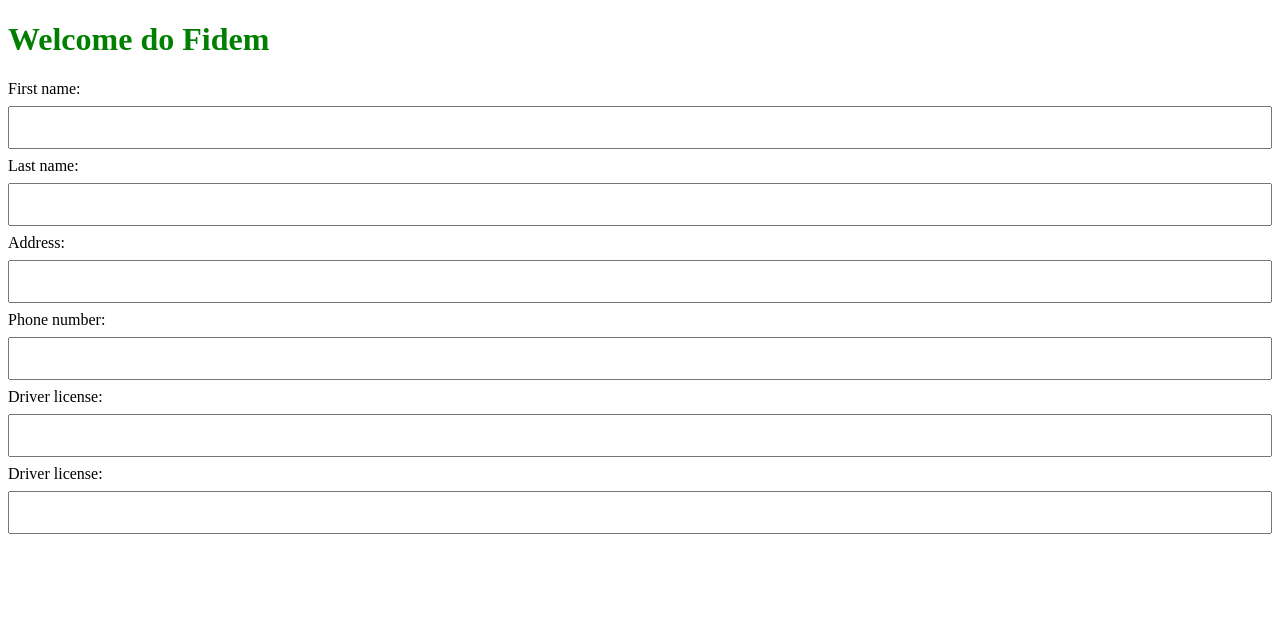
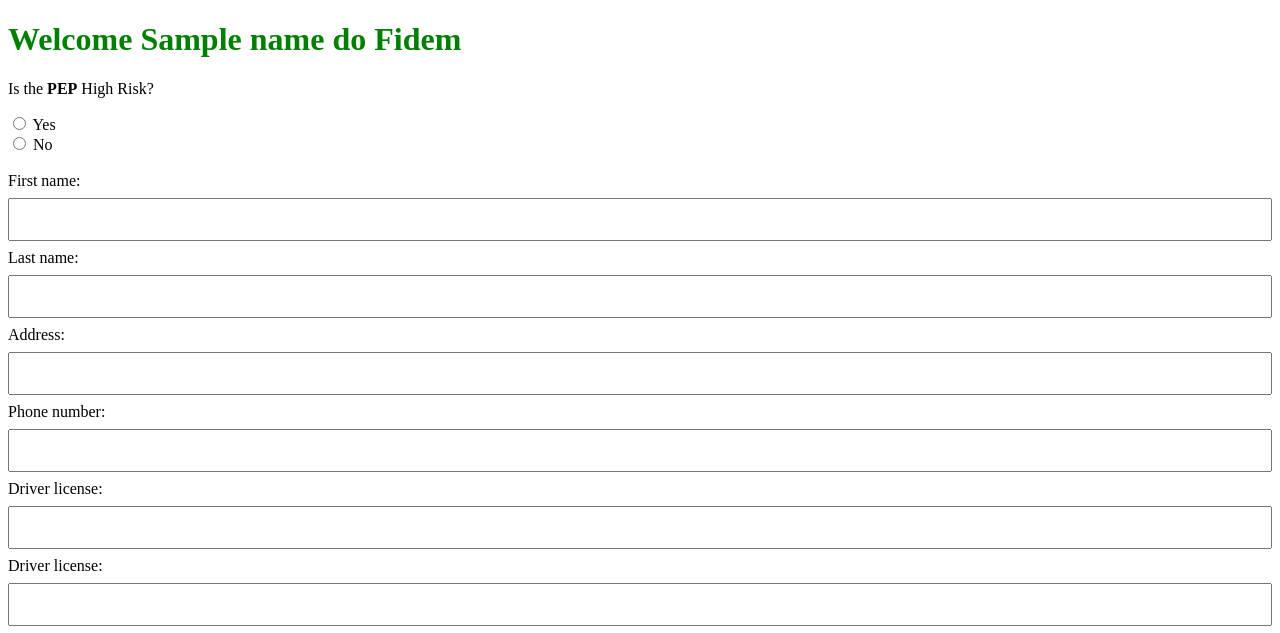
Before and after one commit to lemeneguel/fidem, a Flask app: template templates/form.html in a window 1280 px wide. Shown: the top 633 px of the page. Run offline with Flask 2, Linux system fonts and the light colour scheme; the template is opened without the code that fills it: most values are stand-ins (such as "Sample title", 1, 10 or a date in 2020).

Commit message:
adding ration to the form

```diff
--- a/main.py
+++ b/main.py
@@ -2,9 +2,17 @@ from flask import Flask, render_template
 app = Flask(__name__)
 
 @app.route("/")
+def index():
+    return 'Hello World!'
+
 @app.route("/form/<name>")
 def form(name):
     return render_template("form.html", name=name)
 
+@app.route("/shopping")
+def shopping():
+    food = ["Cheese", "Tuna", "Beef"]
+    return render_template("shopping.html", food=food)
+
 if __name__ == "__main__":
     app.run()
--- a/templates/form.html
+++ b/templates/form.html
@@ -6,8 +6,18 @@
     <title>Fidem</title>
 </head>
 <body>
-    <h1>Welcome do Fidem</h1>
+    <h1>Welcome {{ name }} do Fidem</h1>
 
+    <p>Is the  <strong>PEP</strong> High Risk?</p>
+
+    <form action="">
+        <input type="radio" id="yes" name="risk" value="yes">
+        <label for="yes">Yes</label><br>
+        <input type="radio" id="no" name="risk" value="no">
+        <label for="no">No</label><br>
+    </form>
+
+    <br>
 
     <form>
         First name:<br>
```
Also changed, not shown: templates/shopping.html (added, +9 -0 lines).
